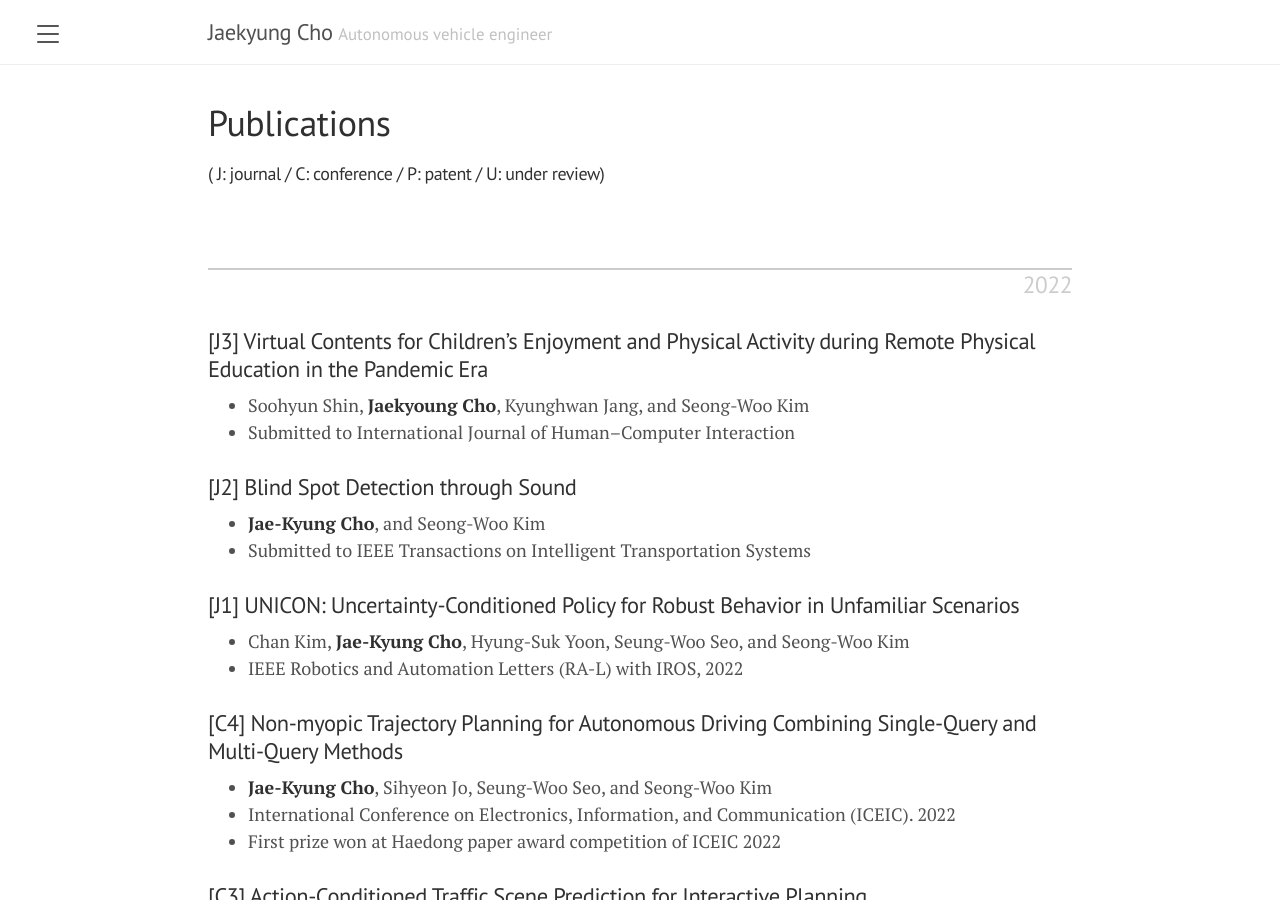
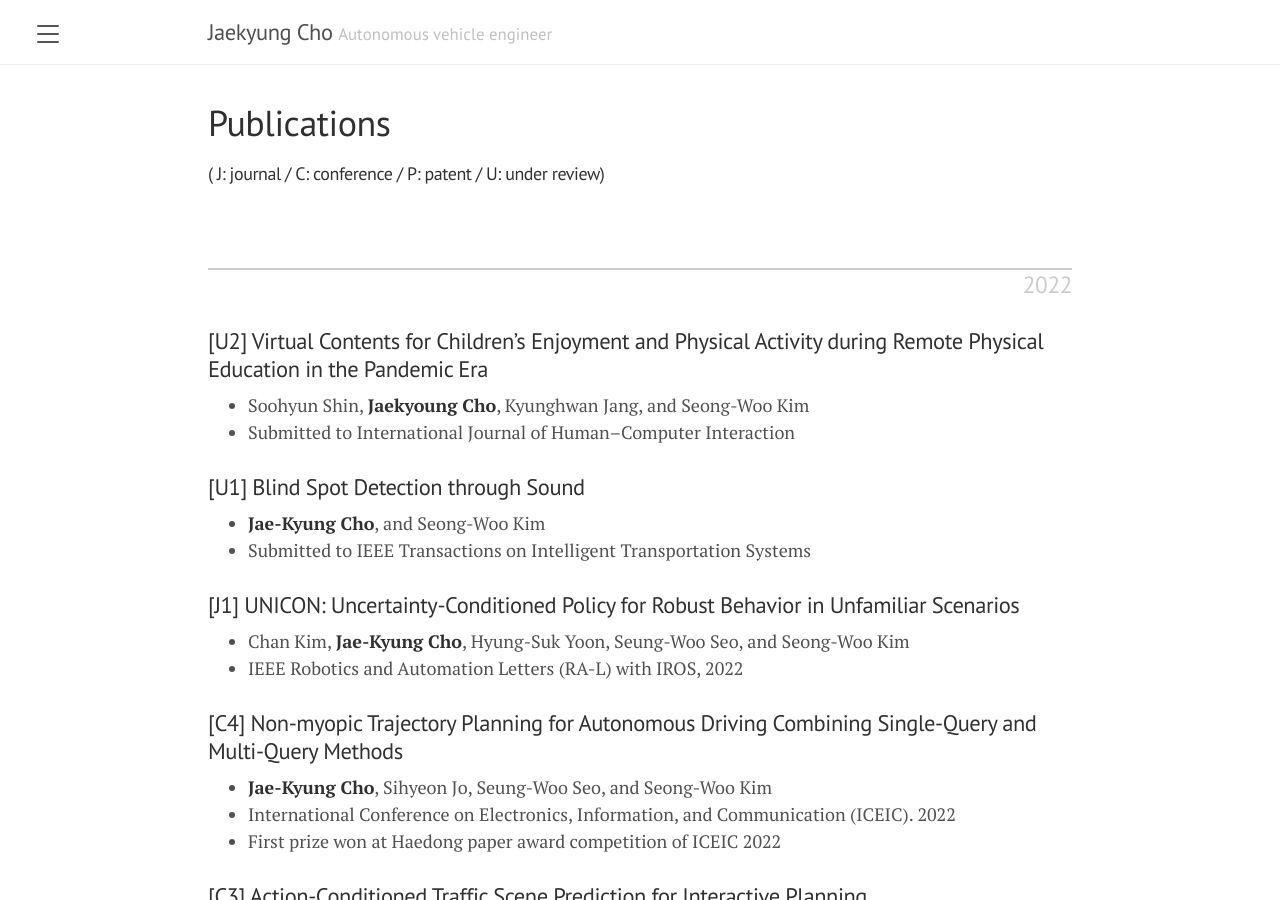
Before and after one commit to jackyoung96/jackyoung96.github.io, a Jekyll site: the page built from publications.md, in a window 1280 px wide and 900 px high. Built offline with Jekyll 4.4.1, drawn with Linux system fonts in a browser that asks for light colours.

```diff
--- a/publications.md
+++ b/publications.md
@@ -7,11 +7,11 @@ title: "Publications"
 
 <h2 class="yearbar"> 2022 </h2>
 
-### [J3] Virtual Contents for Children’s Enjoyment and Physical Activity during Remote Physical Education in the Pandemic Era
+### [U2] Virtual Contents for Children’s Enjoyment and Physical Activity during Remote Physical Education in the Pandemic Era
 - Soohyun Shin, **Jaekyoung Cho**, Kyunghwan Jang, and Seong-Woo Kim
 - Submitted to International Journal of Human–Computer Interaction
 
-### [J2] Blind Spot Detection through Sound
+### [U1] Blind Spot Detection through Sound
 - **Jae-Kyung Cho**, and Seong-Woo Kim
 - Submitted to IEEE Transactions on Intelligent Transportation Systems
 
```
